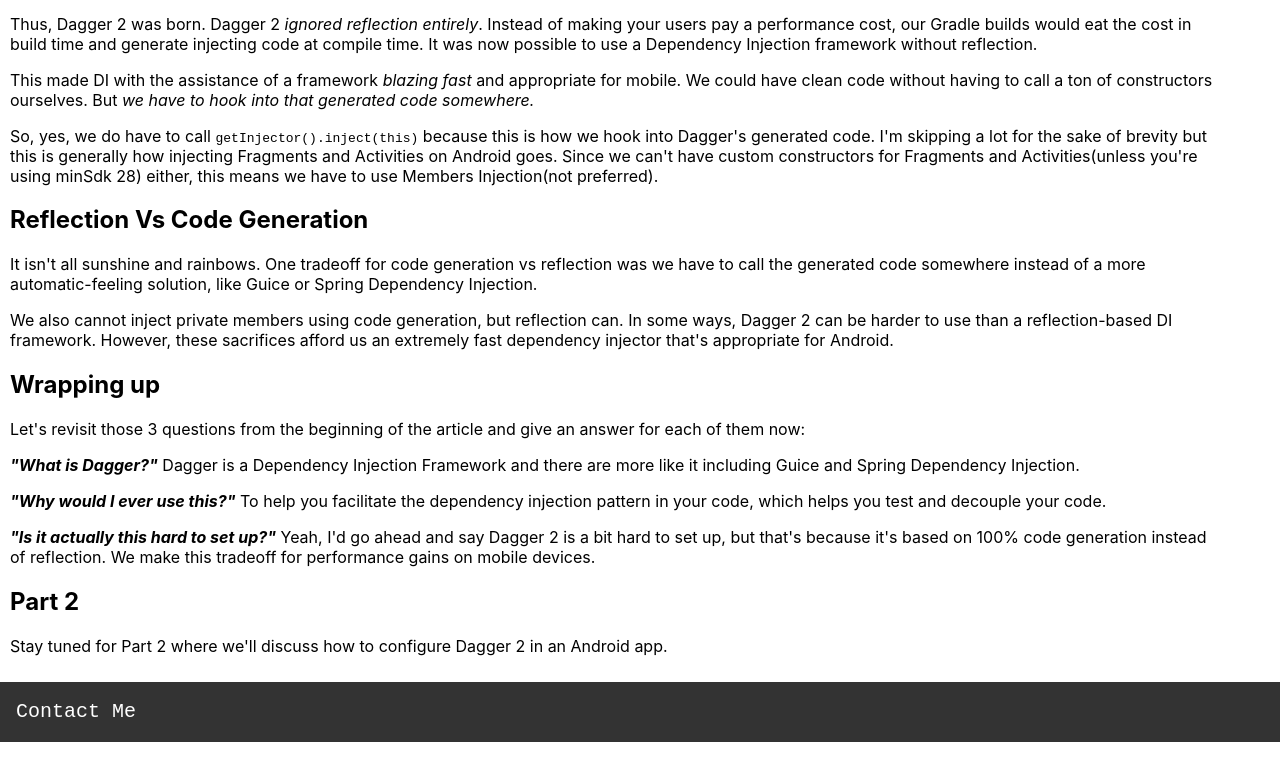
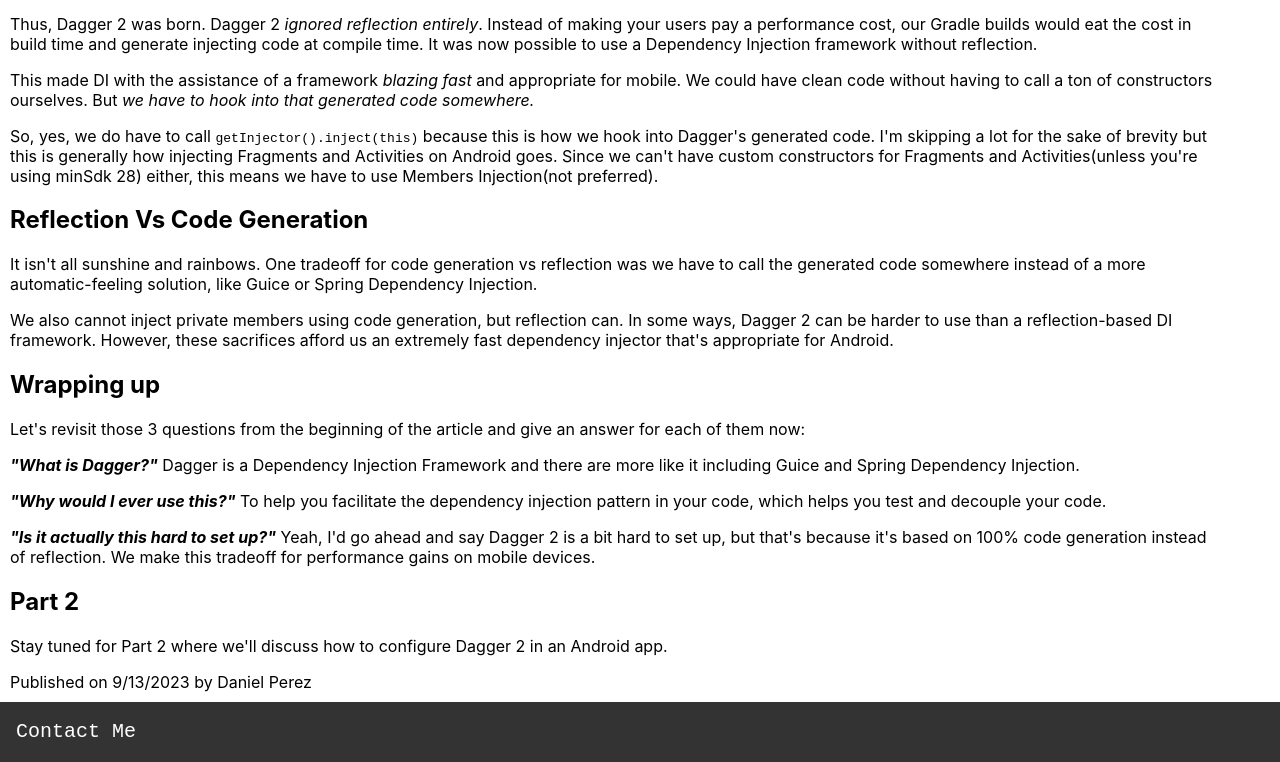
Before and after one commit to danielPerez97/website, a React (Create React App) app: page /blog/1 in a window 1280 px wide. Shown: the part 4734-5496 px from the top of the page. Built offline with nearby package versions, Linux system fonts and the light colour scheme.

Commit message:
Added a publishedOn field to loadBlogPosts.jsx and used it in BlogPost.jsx

```diff
--- a/src/components/blog/BlogPost.jsx
+++ b/src/components/blog/BlogPost.jsx
@@ -28,7 +28,7 @@
 `;
 
 function BlogPost() {
-  const { body } = useLoaderData();
+  const { shortDescription, publishDate, body } = useLoaderData();
   return (
     <BlogPostContainer>
       <MarkDownContainer>
@@ -56,6 +56,7 @@
         >
           {body}
         </StyledReactMarkdown>
+        <div>Published on {publishDate} by Daniel Perez</div>
       </MarkDownContainer>
     </BlogPostContainer>
   );
--- a/src/components/blog/loaders/loadBlogPosts.jsx
+++ b/src/components/blog/loaders/loadBlogPosts.jsx
@@ -8,6 +8,7 @@
       id: 1,
       title: 'A Pragmatic Introduction To Dagger on Android',
       shortDescription: 'Learning to use Dagger for the first time, thermosiphon and car engine free.',
+      publishDate: '9/13/2023',
       body: daggerByExampleText,
     },
   ];
```
